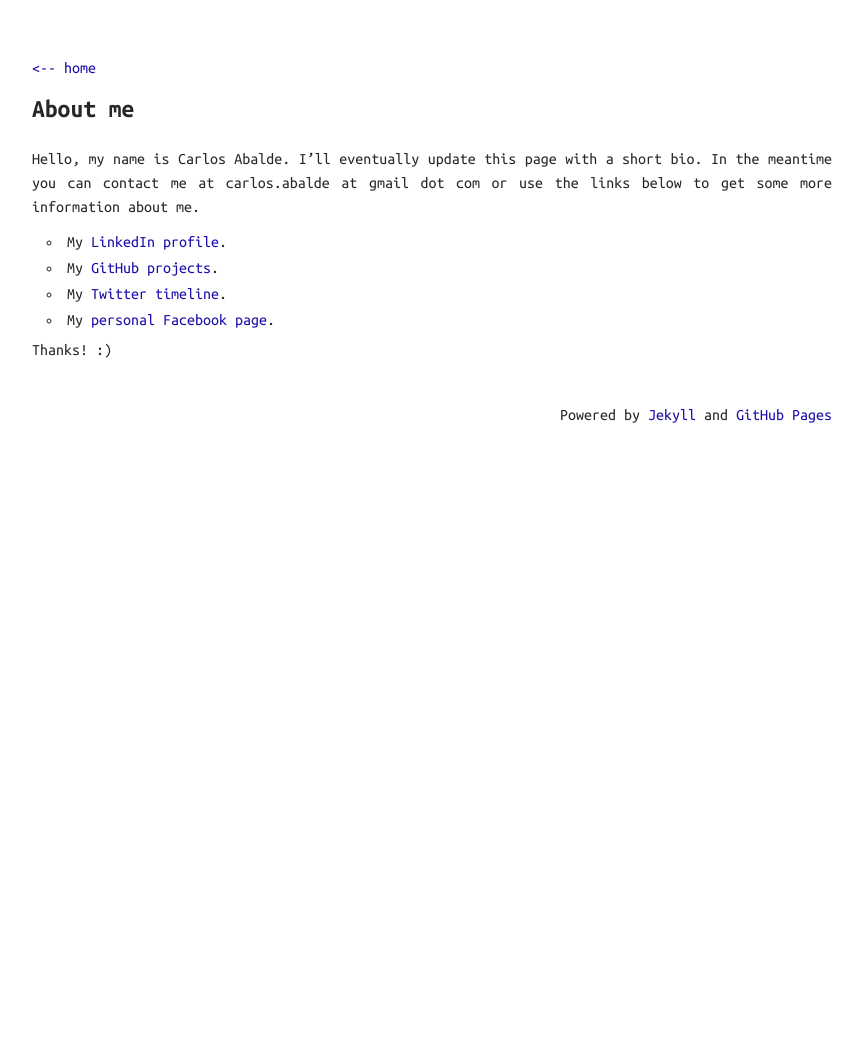
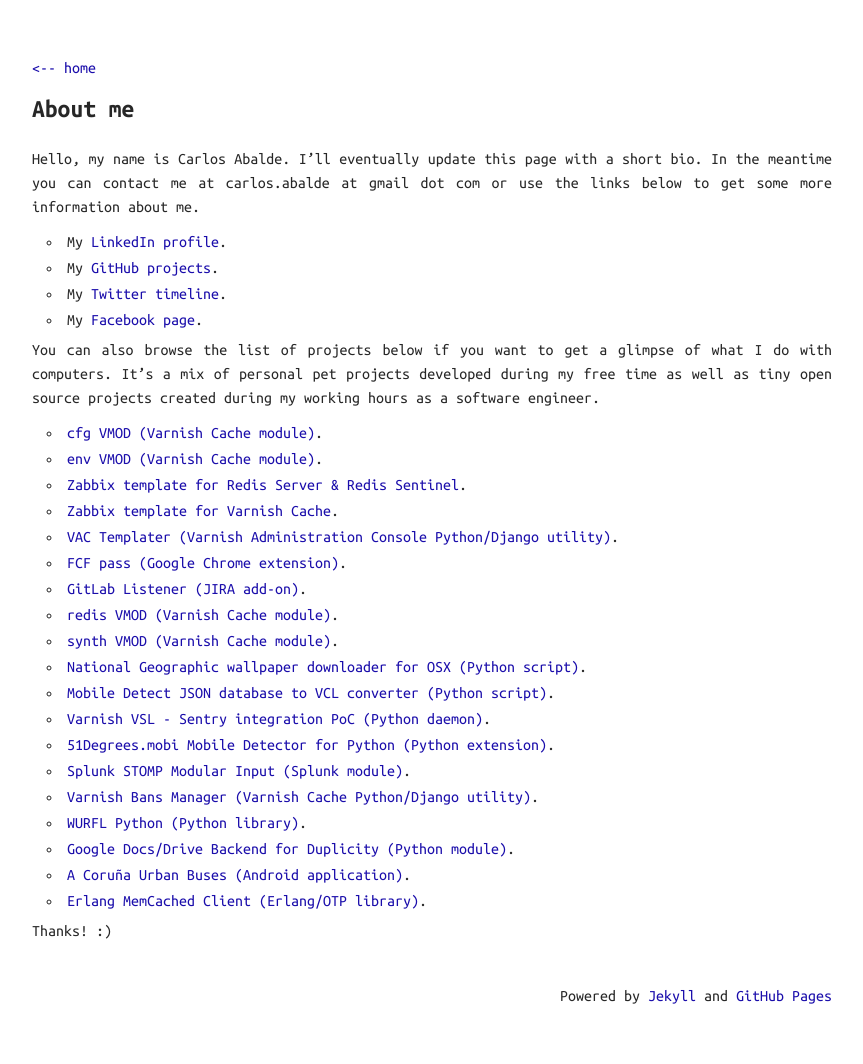
Before and after one commit to carlosabalde/carlosabalde.github.io, a Jekyll site: the page built from about/index.md, in a window 1280 px wide. Shown: the whole page, without its empty margins (208-1071 px from the left). Built offline with Jekyll 4.4.1, drawn with Linux system fonts in a browser that asks for light colours; before the commit the page ends 900 px from its top, so only the background shows below that.

Commit message:
Add list of personal projects

```diff
--- a/about/index.md
+++ b/about/index.md
@@ -7,6 +7,28 @@ Hello, my name is Carlos Abalde. I'll eventually update this page with a short b
 - My [LinkedIn profile](https://www.linkedin.com/in/carlosabalde).
 - My [GitHub projects](https://github.com/carlosabalde).
 - My [Twitter timeline](https://twitter.com/carlosabalde).
-- My [personal Facebook page](https://www.facebook.com/carlosabalde).
+- My [Facebook page](https://www.facebook.com/carlosabalde).
+
+You can also browse the list of projects below if you want to get a glimpse of what I do with computers. It's a mix of personal pet projects developed during my free time as well as tiny open source projects created during my working hours as a software engineer.
+
+- [cfg VMOD (Varnish Cache module)](https://github.com/carlosabalde/libvmod-cfg).
+- [env VMOD (Varnish Cache module)](https://github.com/carlosabalde/libvmod-env).
+- [Zabbix template for Redis Server & Redis Sentinel](https://github.com/allenta/zabbix-template-for-redis).
+- [Zabbix template for Varnish Cache](https://github.com/allenta/zabbix-template-for-varnish-cache).
+- [VAC Templater (Varnish Administration Console Python/Django utility)](https://github.com/allenta/vac-templater).
+- [FCF pass (Google Chrome extension)](https://github.com/carlosabalde/fcf-pass-chrome).
+- [GitLab Listener (JIRA add-on)](https://marketplace.atlassian.com/plugins/com.allenta.jira.plugins.gitlab.gitlab-listener/server/overview).
+- [redis VMOD (Varnish Cache module)](https://github.com/carlosabalde/libvmod-redis).
+- [synth VMOD (Varnish Cache module)](https://github.com/carlosabalde/libvmod-synth).
+- [National Geographic wallpaper downloader for OSX (Python script)](https://github.com/carlosabalde/ngwallpaper).
+- [Mobile Detect JSON database to VCL converter (Python script)](https://github.com/carlosabalde/mobiledetect2vcl).
+- [Varnish VSL - Sentry integration PoC (Python daemon)](https://github.com/carlosabalde/varnishsentry).
+- [51Degrees.mobi Mobile Detector for Python (Python extension)](http://51degrees.mobi/Support/Documentation/Python.aspx).
+- [Splunk STOMP Modular Input (Splunk module)](https://github.com/allenta/splunk-stomp).
+- [Varnish Bans Manager (Varnish Cache Python/Django utility)](https://github.com/dot2code/varnish-bans-manager).
+- [WURFL Python (Python library)](https://github.com/carlosabalde/wurfl-python).
+- [Google Docs/Drive Backend for Duplicity (Python module)](http://duplicity.nongnu.org).
+- [A Coruña Urban Buses (Android application)](https://play.google.com/store/apps/details?id=com.carlosabalde.buses).
+- [Erlang MemCached Client (Erlang/OTP library)](https://code.google.com/p/erlangmc/).
 
 Thanks! :)
--- a/assets/css/main.scss
+++ b/assets/css/main.scss
@@ -106,6 +106,12 @@ ul {
     }
     &__content {
         text-align: justify;
+        h1 {
+            font-size: 1.25em;
+            font-weight: 700;
+            margin-top: 30px;
+            margin-bottom: 5px;
+        }
         p {
             font-size: 1em;
             line-height: 150%;
@@ -138,12 +144,6 @@ ul {
     }
     &__content {
         padding-top: 30px;
-        h1 {
-            font-size: 1.25em;
-            font-weight: 700;
-            margin-top: 30px;
-            margin-bottom: 5px;
-        }
         a {
             text-decoration: underline;
             &:hover {
```
